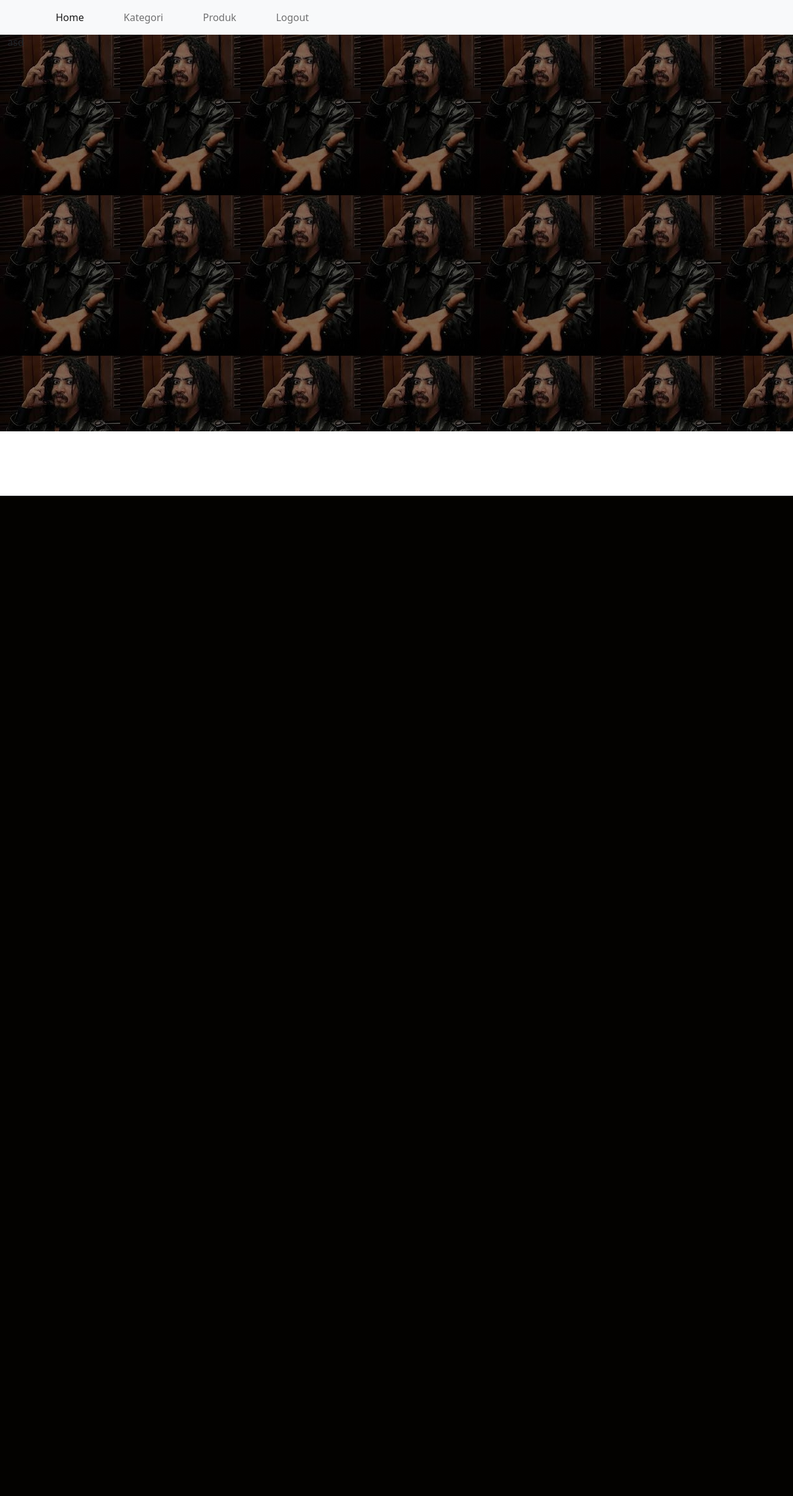
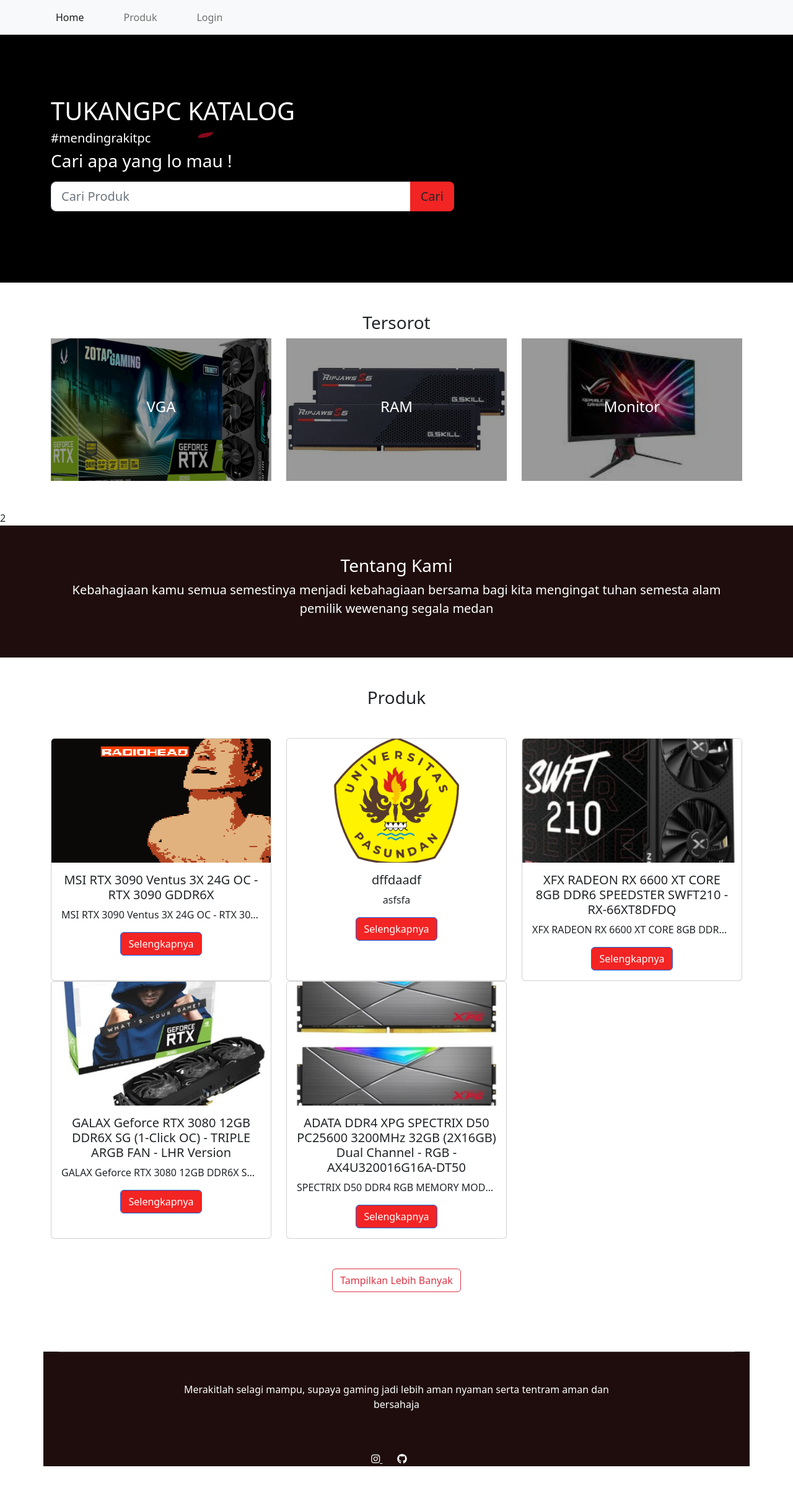
Before and after one commit to wilrel/pw2022_a_213040140, a PHP site: page / in a window 1280 px wide. Shown: the whole page at 62% size. Before the commit the page ends 800 px from the top, so only its background shows below. Run offline with PHP 8.4, Linux system fonts and the light colour scheme; data comes from the database, SQL or seed files in the repository; both versions use the stored data as it was after the commit; some libraries are stand-ins or nearby versions.

Commit message:
Push Tubes

```diff
--- a/tubes/tukangpc/adminpanel/produk.php
+++ b/tubes/tukangpc/adminpanel/produk.php
@@ -187,12 +187,6 @@ function generateRandomString($length = 10)
     </div>
 
 
-
-
-
-
-
-
     <script src="https://cdn.jsdelivr.net/npm/bootstrap@5.2.0-beta1/dist/js/bootstrap.bundle.min.js" integrity="sha384-pprn3073KE6tl6bjs2QrFaJGz5/SUsLqktiwsUTF55Jfv3qYSDhgCecCxMW52nD2" crossorigin="anonymous"></script>
 
 </body>
--- a/tubes/tukangpc/css/style.css
+++ b/tubes/tukangpc/css/style.css
@@ -14,7 +14,68 @@
   background-color: #2155CD;
 }
 
+.warna5 {
+  background-color: #F32424;
+}
+
+.warna6 {
+  background-color: rgb(31, 13, 13);
+}
+
 .banner {
-  height: 80vh;
-  background: linear-gradient(rgba(0, 0, 0, 0.5), rgba(0, 0, 0, 0.5)), url('../img/download.jpg');
+  height: 50vh;
+  background: linear-gradient(rgba(0, 0, 0, 0.4), rgba(0, 0, 0, 0.4)), url('../img/banner.web.png');
+
 }
+
+.highlighted-kategori {
+  height: 230px;
+}
+
+.kategori-vga {
+  background: linear-gradient(rgba(0, 0, 0, 0.4), rgba(0, 0, 0, 0.4)), url('../img/rtx.jpg');
+  background-size: cover;
+  background-position: center;
+}
+
+.kategori-ram {
+  background: linear-gradient(rgba(0, 0, 0, 0.4), rgba(0, 0, 0, 0.4)), url('../img/ram.jpg');
+  background-size: cover;
+  background-position: center;
+}
+
+.kategori-monitor {
+  background: linear-gradient(rgba(0, 0, 0, 0.4), rgba(0, 0, 0, 0.4)), url('../img/monitor.jfif');
+  background-size: cover;
+  background-position: center;
+}
+
+.no-decoration {
+  text-decoration: none;
+  color: white;
+}
+
+.no-decoration:hover {
+  color: #F32424;
+}
+
+.image-box {
+  height: 200px;
+}
+
+.image-box img {
+  height: 100%;
+  width: 100%;
+  object-fit: cover;
+  object-position: center;
+}
+
+.banner-produk {
+  height: 30vh;
+  background: linear-gradient(rgba(0, 0, 0, 0.4), rgba(0, 0, 0, 0.4)), url('../img/banner.web.png');
+  background-position: 50% 30%;
+}
+
+.list-group a {
+  text-decoration: none;
+}
--- /dev/null
+++ b/tubes/tukangpc/footer.php
@@ -0,0 +1,43 @@
+<!-- Remove the container if you want to extend the Footer to full width. -->
+<div class="container my-5 warna6">
+  <!-- Footer -->
+  <footer class="text-center text-white warna6">
+    <!-- Grid container -->
+    <div class="container">
+      <!-- Section: Links -->
+
+      <!-- Section: Links -->
+
+      <hr class="my-5" />
+
+      <!-- Section: Text -->
+      <section class="mb-5">
+        <div class="row d-flex justify-content-center">
+          <div class="col-lg-8">
+            <p>
+              Merakitlah selagi mampu, supaya gaming jadi lebih aman nyaman serta tentram aman dan bersahaja
+            </p>
+          </div>
+        </div>
+      </section>
+      <!-- Section: Text -->
+
+      <!-- Section: Social -->
+      <section class="text-center mb-5">
+
+
+
+        <a href="https://instagram.com/wil.rel" class="text-white me-4">
+          <i class="fab fa-instagram"></i>
+        </a>
+        <a href="https://github.com/wilrel" class="text-white me-4">
+          <i class="fab fa-github"></i>
+        </a>
+      </section>
+      <!-- Section: Social -->
+    </div>
+
+  </footer>
+  <!-- Footer -->
+</div>
+<!-- End of .container -->
--- a/tubes/tukangpc/index.php
+++ b/tubes/tukangpc/index.php
@@ -1,3 +1,11 @@
+<?php
+require 'koneksi.php';
+$queryProduk = mysqli_query($db, "SELECT id, nama, gambar, detail FROM produk LIMIT 6");
+?>
+
+
+
+
 <!DOCTYPE html>
 <html lang="en">
 
@@ -13,13 +21,94 @@
 
 <body>
   <?php require "navbar.php"; ?>
-  <div class="container-fluid banner">
-    asd
+
+  <!-- banner -->
+  <div class="container-fluid banner d-flex align-items-center">
+    <div class="container text-white">
+      <h1>TUKANGPC KATALOG</h1>
+      <h3 class="lead">#mendingrakitpc</h3>
+      <h3>Cari apa yang lo mau !</h3>
+      <div class="col-md-7 ">
+        <form action="produk.php" method="GET">
+          <div class="input-group input-group-lg my-3">
+            <input type="text" class="form-control" placeholder="Cari Produk" aria-label="Cari Produk" aria-describedby="basic-addon2" name="keyword">
+            <button type="submit" class="btn warna5">Cari</button>
+          </div>
+        </form>
+      </div>
+    </div>
+  </div>
+
+  <!-- Kategori Highlight -->
+  <div class="container-fluid py-5">
+    <div class="container text-center">
+      <h3>Tersorot</h3>
+      <div class="row mt-6">
+        <div class="col-md-4">
+          <div class="highlighted-kategori kategori-vga d-flex justify-content-center align-items-center">
+            <h4 class="text-white"><a class="no-decoration" href="produk.php?kategori=VGA">VGA</a> </h4>
+          </div>
+        </div>
+        <div class="col-md-4">
+          <div class="highlighted-kategori kategori-ram d-flex justify-content-center align-items-center">
+            <h4 class="text-white"><a class="no-decoration" href="produk.php?kategori=RAM">RAM</a> </h4>
+          </div>
+        </div>
+        <div class="col-md-4">
+          <div class="highlighted-kategori kategori-monitor d-flex justify-content-center align-items-center">
+            <h4 class="text-white"><a class="no-decoration" href="produk.php?kategori=Monitor">Monitor</a> </h4>
+          </div>
+        </div>
+      </div>
+    </div>
+  </div>2
+
+
+  <!-- Tentang Kami -->
+
+  <div class="container-fluid warna6 py-5">
+    <div class="container text-center text-white">
+      <h3>Tentang Kami</h3>
+      <p class="fs-5 mt-7">Kebahagiaan kamu semua semestinya menjadi kebahagiaan bersama bagi kita mengingat tuhan semesta alam pemilik wewenang segala medan</p>
+    </div>
   </div>
 
 
+  <!-- Produk -->
+
+  <div class="container-fluid py-5">
+    <div class="container text-center">
+      <h3>Produk</h3>
+      <div class="row mt-5">
+
+        <!-- Perulangan pengambilan produk -->
+        <?php while ($data = mysqli_fetch_array($queryProduk)) {
+
+        ?>
+
+          <div class="col-md-4">
+            <div class="card h-100">
+              <div class="image-box">
+                <img src="img/<?= $data['gambar']; ?>" class="card-img-top" alt="...">
+              </div>
+              <div class="card-body">
+                <h5 class="card-title"><?= $data['nama']; ?></h5>
+                <p class="card-text text-truncate"><?= $data['detail']; ?></p>
+                <a href="produk-detail.php?nama=<?= $data['nama']; ?>" class="btn btn-primary warna5">Selengkapnya</a>
+              </div>
+            </div>
+          </div>
+        <?php } ?>
+      </div>
+      <a class="btn btn-outline-danger mt-5" href="produk.php">
+        Tampilkan Lebih Banyak
+      </a>
+    </div>
+  </div>
 
 
+  <!-- FOOTER -->
+  <?php require 'footer.php' ?>
 
 
 
--- a/tubes/tukangpc/navbar.php
+++ b/tubes/tukangpc/navbar.php
@@ -9,16 +9,13 @@
     <div class="collapse navbar-collapse" id="navbarSupportedContent">
       <ul class="navbar-nav me-auto mb-2 mb-lg-0">
         <li class="nav-item me-5">
-          <a class="nav-link active" aria-current="page" href="../adminpanel/">Home</a>
-        </li>
-        <li class="nav-item me-5">
-          <a class="nav-link" href="kategori.php">Kategori</a>
+          <a class="nav-link active" aria-current="page" href="index.php">Home</a>
         </li>
         <li class="nav-item me-5">
           <a class="nav-link" href="produk.php">Produk</a>
         </li>
         <li class="nav-item me-5">
-          <a class="nav-link" href="logout.php">Logout</a>
+          <a class="nav-link" href="adminpanel/login.php">Login</a>
         </li>
       </ul>
     </div>
```
Also changed, not shown: tubes/tukangpc/adminpanel/login.php (+23 -0 lines), tubes/tukangpc/produk-detail.php (added, +48 -0 lines), tubes/tukangpc/produk.php (+98 -0 lines), tubes/tukangpc/tukangpc.sql (added, +152 -0 lines), tubes/tukangpc/img/CnUvyN3t81h5DUcTQzlU.png (added), tubes/tukangpc/img/TLbheXBxu55XRe73z02l.png (added), tubes/tukangpc/img/VDqi1aqLQlmgH6WgUfe7.png (added), tubes/tukangpc/img/banner.web.png (added), tubes/tukangpc/img/dySrrMBkeBCxB0TnHEFk.png (added), tubes/tukangpc/img/monitor.jfif (added), tubes/tukangpc/img/ram.jpg (added), tubes/tukangpc/img/rtx.jpg (added).
